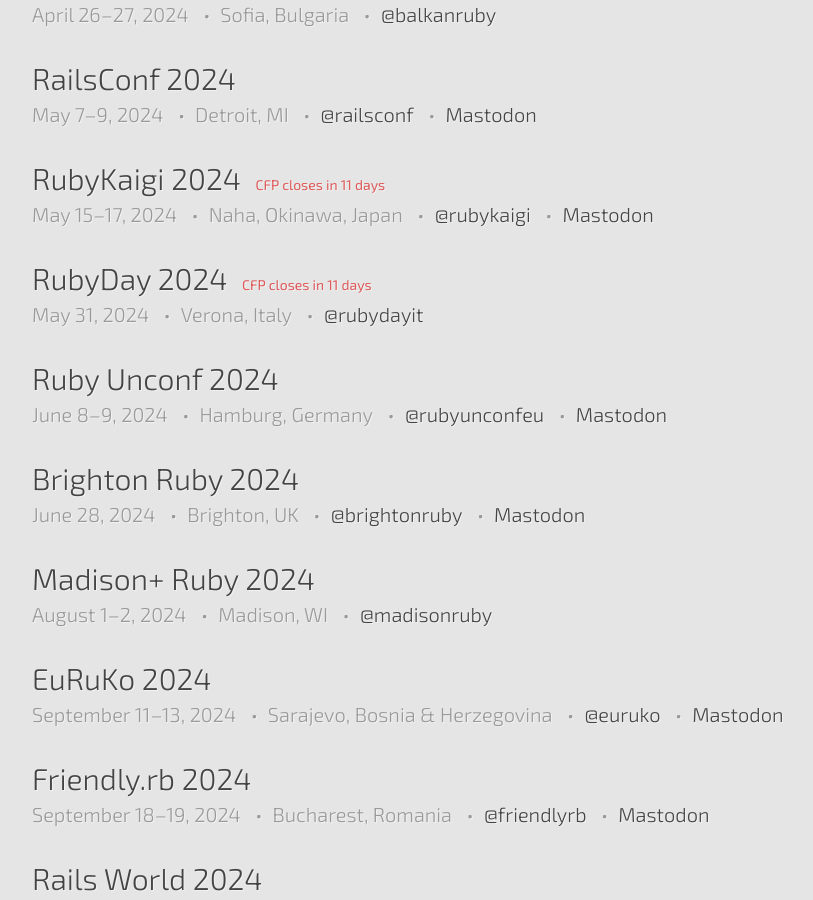
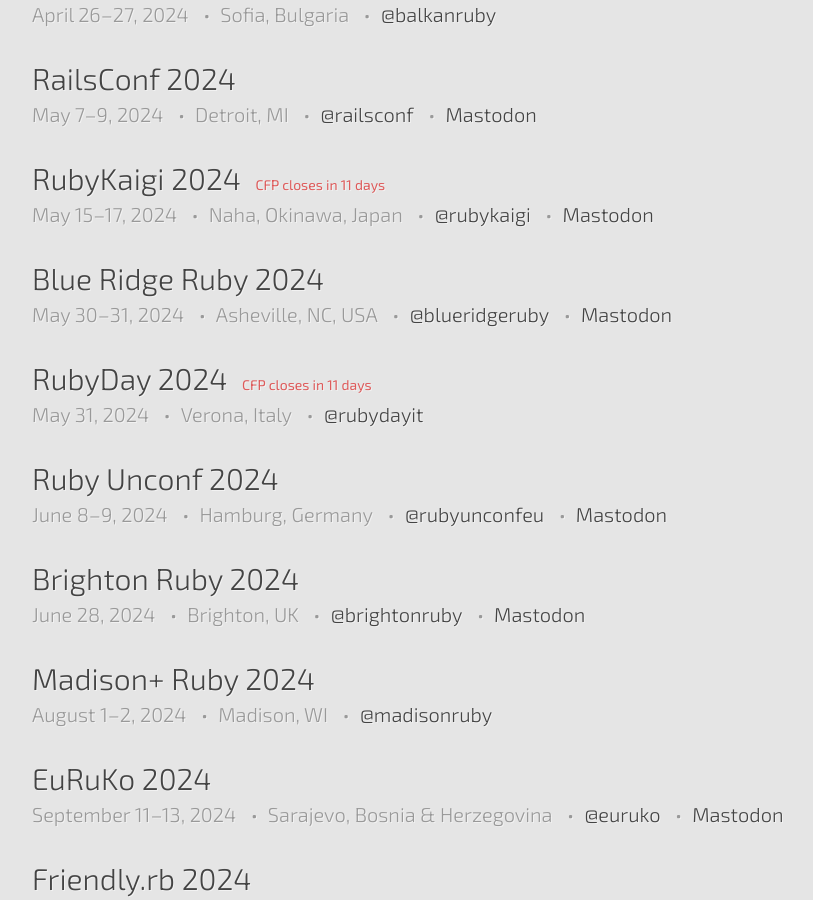
Before and after one commit to ruby-conferences/ruby-conferences.github.io, a Jekyll site: the page built from index.html, in a window 1280 px wide and 900 px high, scrolled down 1202 px. Shown: the whole window, without its empty margins (208-1021 px from the left). Built offline with Jekyll 4.4.1, drawn with Linux system fonts in a browser that asks for light colours.

Commit message:
Add Blue Ridge Ruby 2024 (#560)

```diff
--- a/_data/conferences.yml
+++ b/_data/conferences.yml
@@ -2491,6 +2491,14 @@
   cfp_phrase: CFP closes
   cfp_date: 2024-01-31
 
+- name: Blue Ridge Ruby 2024
+  location: Asheville, NC, USA
+  start_date: 2024-05-30
+  end_date: 2024-05-31
+  url: https://blueridgeruby.com
+  twitter: blueridgeruby
+  mastodon: https://ruby.social/@blueridgeruby
+
 - name: RubyDay 2024
   location: Verona, Italy
   start_date: 2024-05-31
```
